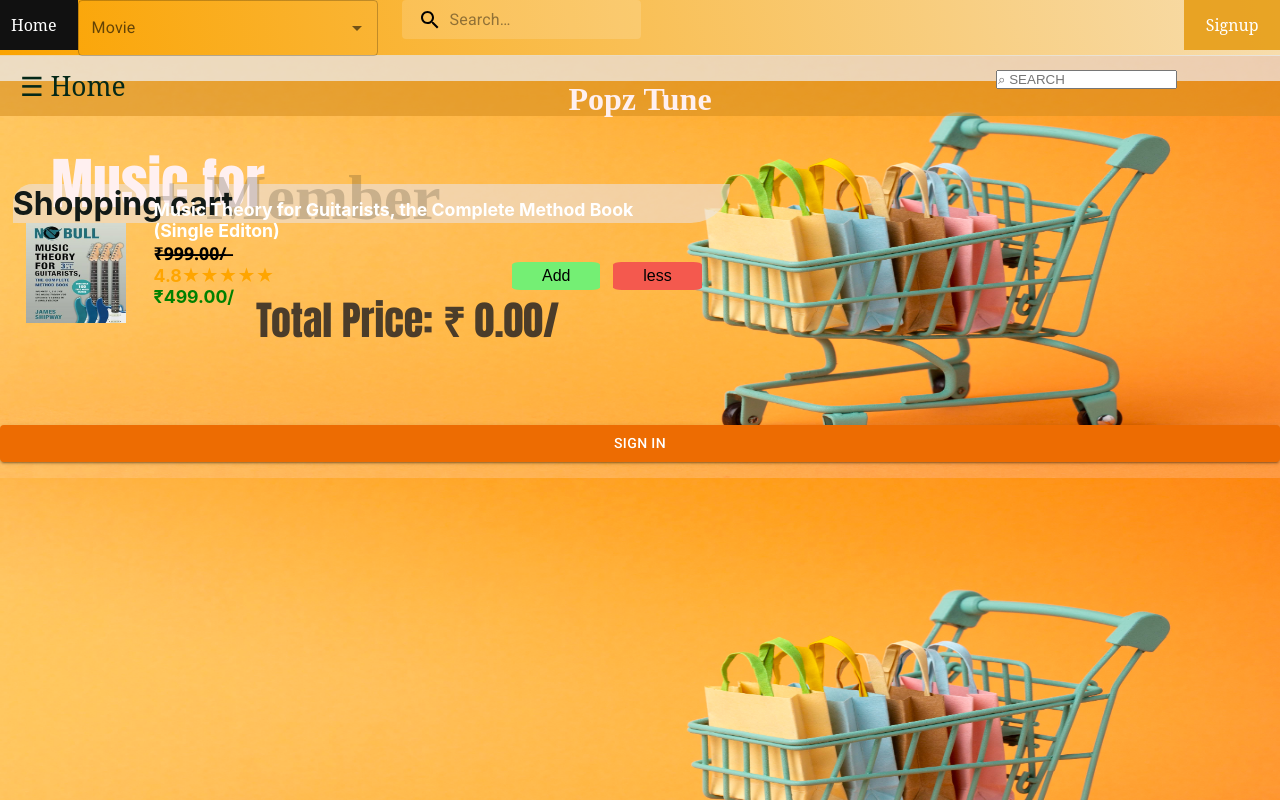
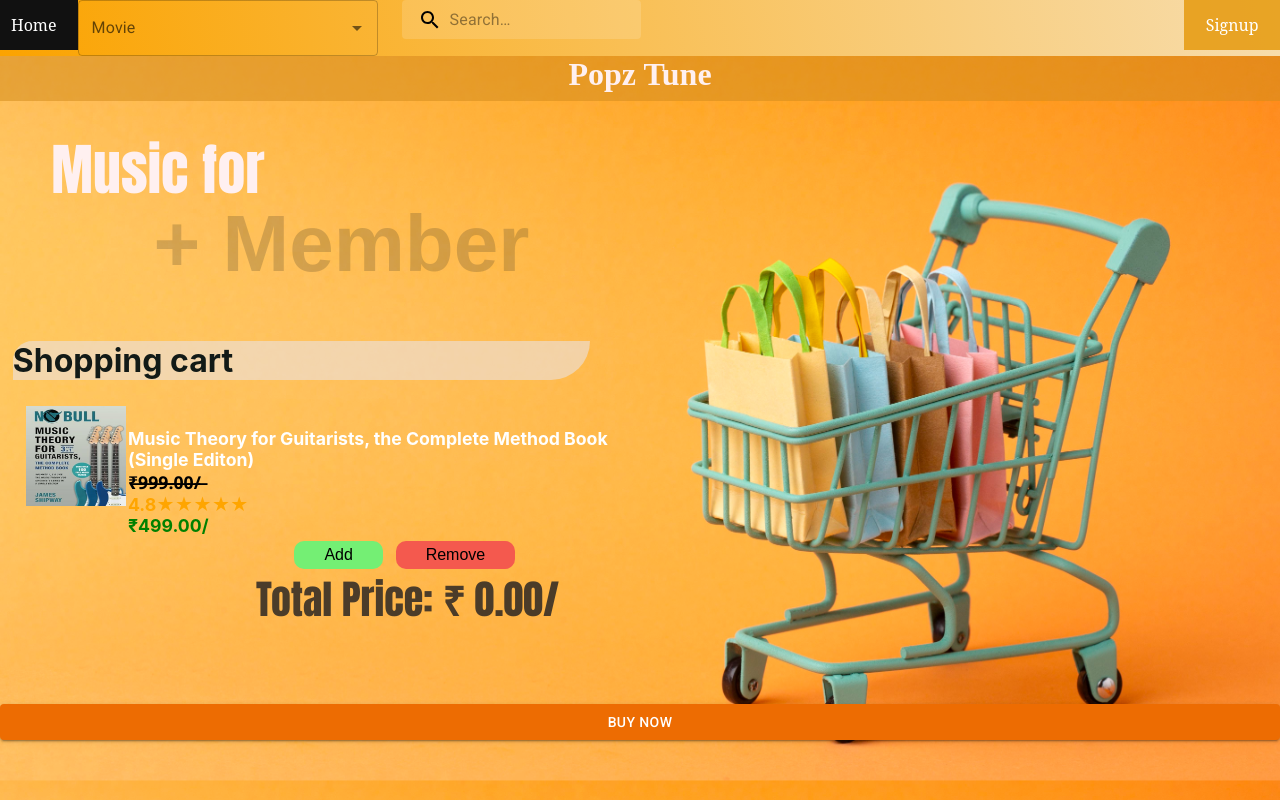
Before and after one commit to Velmurugan-kl/project_dom, a React (Create React App) app: page /pchase in a window 1280 px wide. Built offline with nearby package versions, Linux system fonts and the light colour scheme.

Commit message:
frth commit

```diff
--- a/src/Piano/Piano.js
+++ b/src/Piano/Piano.js
@@ -101,8 +101,8 @@
 
     </div>
     <div class='no'>Play Repeat Enjoy!!!</div><br></br><br></br><br></br><br></br><br></br><br></br>
-   <center><iframe width="631" height="260" src="https://www.youtube.com/embed/bzNKQ2FkEJI?si=wybSqXWcvnPGSFC8" title="YouTube video player" frameborder="0" allow="accelerometer; autoplay; clipboard-write; encrypted-media; gyroscope; picture-in-picture; web-share" allowfullscreen></iframe>
-    <iframe width="631" height="260" src="https://www.youtube.com/embed/S8TvXhLtLa0?si=3w4J2YB4utf_b2a7" title="YouTube video player" frameborder="0" allow="accelerometer; autoplay; clipboard-write; encrypted-media; gyroscope; picture-in-picture; web-share" allowfullscreen></iframe></center>
+   <center><iframe width="700" height="260" src="https://www.youtube.com/embed/bzNKQ2FkEJI?si=wybSqXWcvnPGSFC8" title="YouTube video player" frameborder="0" allow="accelerometer; autoplay; clipboard-write; encrypted-media; gyroscope; picture-in-picture; web-share" allowfullscreen></iframe>
+    <iframe width="700" height="260" src="https://www.youtube.com/embed/S8TvXhLtLa0?si=3w4J2YB4utf_b2a7" title="YouTube video player" frameborder="0" allow="accelerometer; autoplay; clipboard-write; encrypted-media; gyroscope; picture-in-picture; web-share" allowfullscreen></iframe></center>
 
     </>
 
--- a/src/purschase/Pchase.css
+++ b/src/purschase/Pchase.css
@@ -1,23 +1,11 @@
-.c{
-    float: right;
-    margin-top: -1%;
 
-}
-.s{
-    background-color: rgba(230, 232, 239, 0.705);
-    padding: 1%;
-    height: 19px;
-    border: 0cap;
-    margin: auto;
-    margin-top: -1px;
-    width: 1290px;
-}
+
 h2{
     margin-top: 0%;
     color:rgb(255, 240, 240);
     background-color: rgba(210, 140, 28, 0.539);
     font-family: cooper;
-    height: 35px;
+    height: 45px;
     font-size: xx-large;
 }
 body{
@@ -35,17 +23,17 @@
     margin-left: 4%;
     color:rgb(255, 240, 240);
 }
-h3{font-family: cooper;
-    font-size: 400%;
-    margin-top: -5%;
+h3{font-family:fantasy;
+    font-size: 500%;
+    margin-top: -1%;
     margin-left: 12%;
     color: rgba(66, 58, 36, 0.231);
 }
 h5{
   background-color: rgba(234, 228, 234, 0.566);
-  margin-right: 550px;
+  margin-right: 690px;
   color: rgb(18, 26, 23);
-  margin-top: -4%;
+  margin-top: 4%;
   font-size: 200%;
   margin-left: 1%;
   border-top-left-radius: 20px;
@@ -59,24 +47,16 @@
     margin-left: -13%;
     margin-bottom: -10%;
     color: rgb(4, 40, 24);
-
-
-
-}
-.c{
-    float: right;
-    margin-top: -3%;
-    margin-right: 9%;
-    backface-visibility: hidden;
 }
 img{
-    margin-bottom: 2.5%;
+    margin-bottom: 6%;
     margin-left: 2%;
+    margin-top: 2%;
 }
 p{
-    margin-left: 12%;
+    margin-left: 10%;
     font-size: 130%;
-    margin-top: 0%;
+    margin-top: 10%;
     font-size: 165%;
 
 }
@@ -94,8 +74,8 @@
     padding: 5px 30px;
     font-size: 16px;
     cursor: pointer;
-    border-radius: 10%;
-    margin-left: 40%;
+    border-radius: 10px;
+    margin-left: 23%;
 
 }
 .dec{
@@ -104,9 +84,9 @@
     padding: 5px 30px;
     font-size: 16px;
     cursor: pointer;
-    border-radius: 10%;
+    border-radius: 10px;
     margin-left: 1%;
-    margin-top: -10%;
+    margin-top: 4%;
 
 }
 h4{
--- a/src/purschase/Pchase.js
+++ b/src/purschase/Pchase.js
@@ -25,13 +25,7 @@
   render() {
     return (
       <div>
-        <fieldset class='s'>
-    <p class='d'>
 
-    <a href="https://www.skct.edu.in/#/"target='_blank'>☰ Home</a><br></br>
-
-    <input class='c'placeholder='⌕ SEARCH'></input></p><br></br>
-    </fieldset>
  <center><h2>Popz Tune</h2></center>
     <div>
 
@@ -49,15 +43,15 @@
           </p></div>
 
     <button class='add'onClick={this.incrementCounter}>Add</button>
-    <button class='dec'onClick={this.decrementCounter}>less</button>
+    <button class='dec'onClick={this.decrementCounter}>Remove</button>
   <h4>Total Price: ₹ {this.state.count}.00/</h4>
-  <Button
+  <Button className='buy'
                 fullWidth
                 variant="contained" color="warning"
 
-                sx={{ mt: 3, mb: 2 }}
+                sx={{ mt: 3, mb: 5 }}
               >
-                Sign In
+                BUY NOW
               </Button>
       </div>
     )
```
